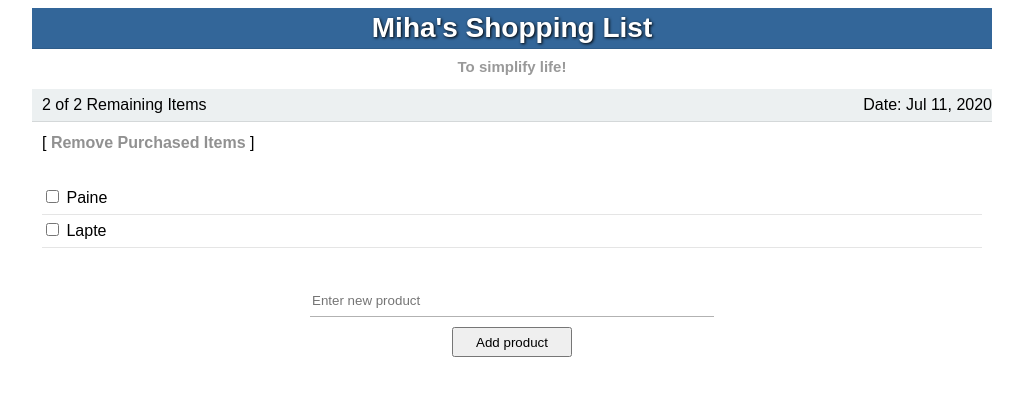
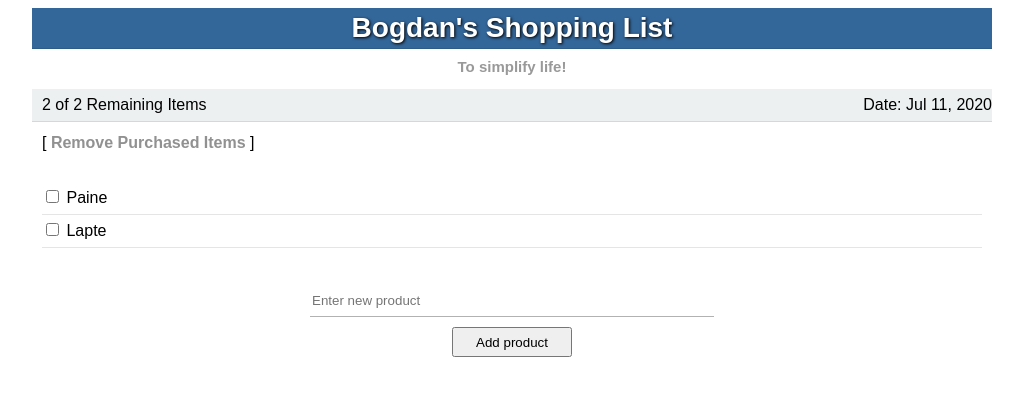
Before and after one commit to rosubogdangheorghe/Shoping_list, a plain HTML site: page index.html in a window 1280 px wide. Shown: the whole page, without its empty margins (128-1151 px from the left). Drawn offline with nearby package versions, Linux system fonts and the light colour scheme.

Commit message:
change name

```diff
--- a/index.html
+++ b/index.html
@@ -137,7 +137,7 @@
 
         todoList.controller("TodoController",function ($scope) {
             $scope.today = new Date();
-            $scope.appTitle = "Miha's Shopping List";
+            $scope.appTitle = "Bogdan's Shopping List";
             $scope.appHeadline = "To simplify life!";
             $scope.saved = localStorage.getItem('todos');
             $scope.todos = (localStorage.getItem('todos') !== null) ? JSON.parse($scope.saved) : [{ text: 'Paine', done: false }, { text: 'Lapte', done: false }];
```
